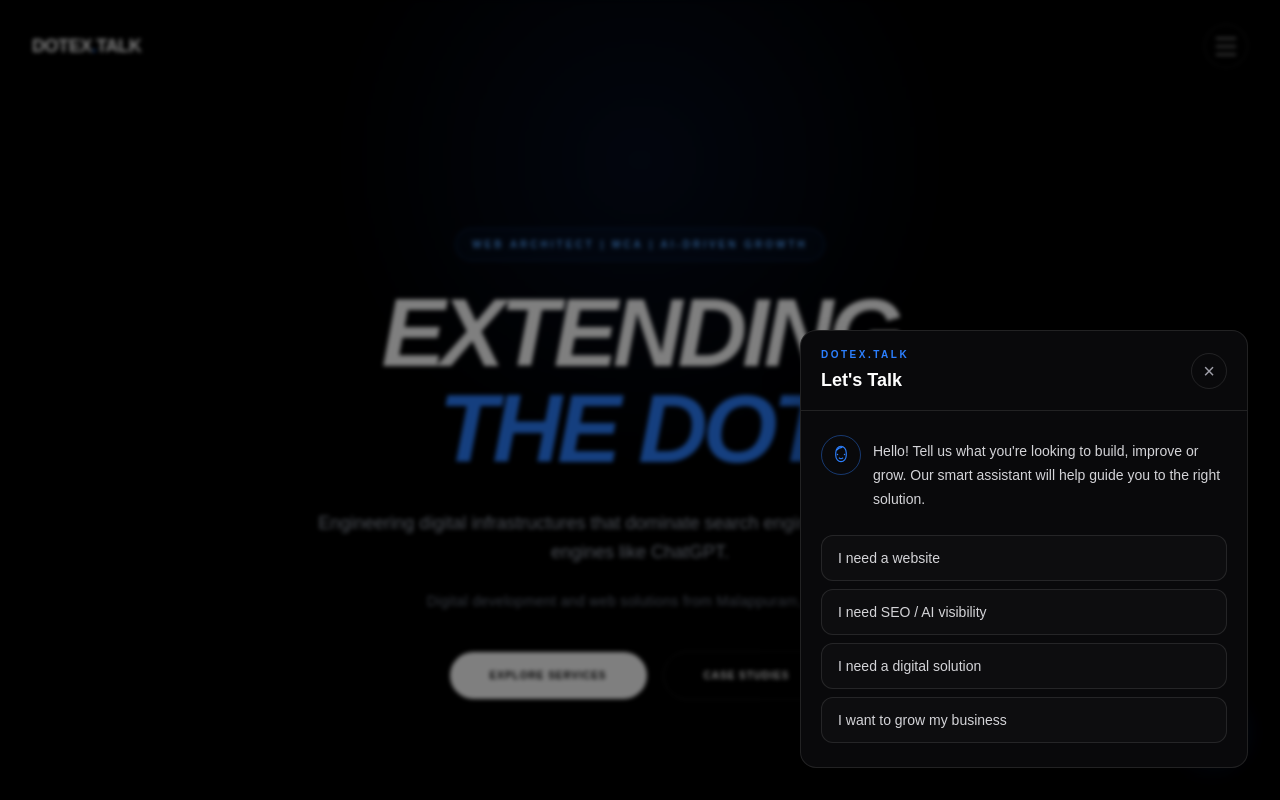
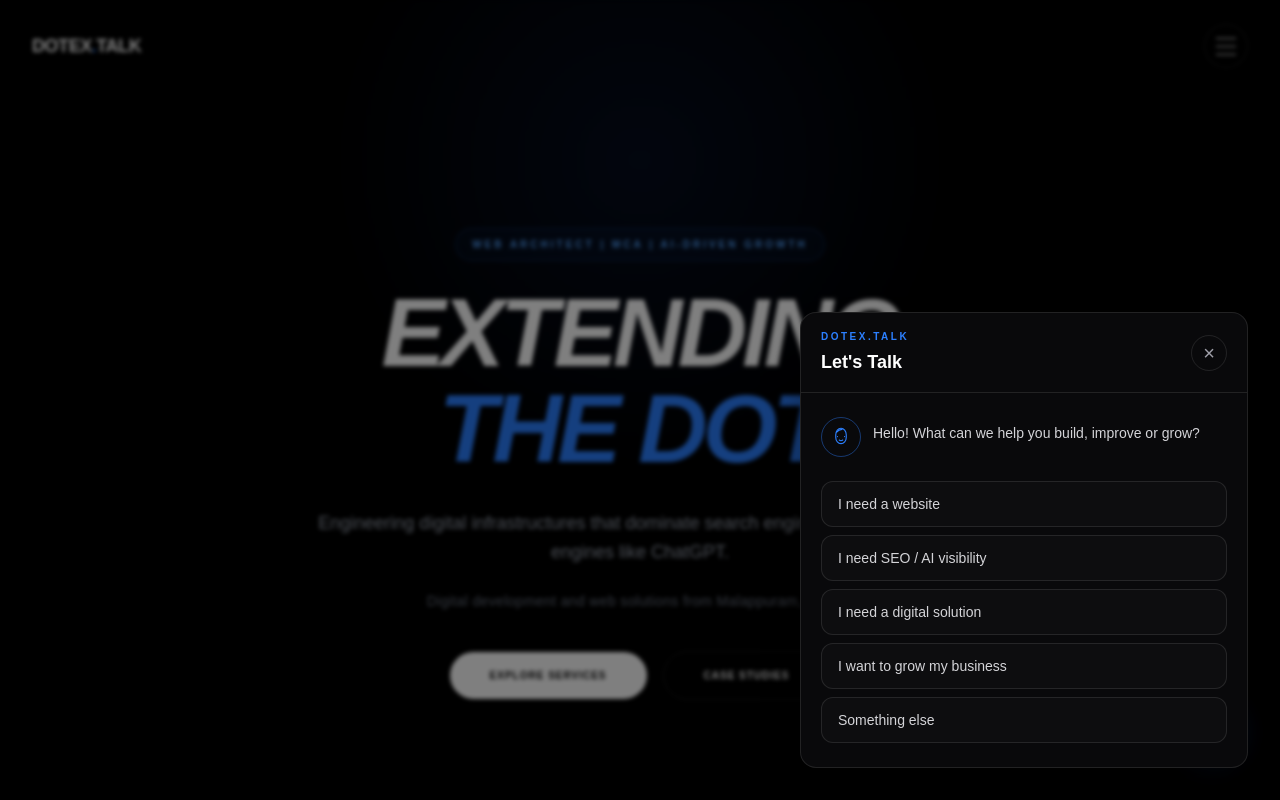
Before and after one commit to dotextalk/dotextalk, a Next.js app: page / in a window 1280 px wide. Both pictures are taken after a click on the button "LET'S TALK". Shown: the top 800 px of the page. Built offline with nearby package versions, Linux system fonts and the light colour scheme.

Commit message:
Improve Let's Talk manual lead flow

```diff
--- a/components/LetsTalkButton.tsx
+++ b/components/LetsTalkButton.tsx
@@ -1,9 +1,71 @@
 "use client";
 
-import { useState } from "react";
+import { useMemo, useState } from "react";
+
+type Step = "start" | "website" | "seo" | "solution" | "growth" | "other";
+
+const flows: Record<Exclude<Step, "start">, { title: string; message: string; options: string[] }> = {
+  website: {
+    title: "Website",
+    message: "Great. What kind of website are you looking for?",
+    options: ["Business website", "E-commerce website", "Portfolio website", "Custom web application"],
+  },
+  seo: {
+    title: "SEO / AI visibility",
+    message: "We can help improve your search visibility and online presence. Do you already have a website?",
+    options: ["Yes, I have a website", "No, I need one", "I'm not sure"],
+  },
+  solution: {
+    title: "Digital solution",
+    message: "Tell us what you are trying to solve. We can discuss a custom digital solution around your workflow or business needs.",
+    options: ["Business automation", "Custom software", "Government / organisation solution", "Something else"],
+  },
+  growth: {
+    title: "Business growth",
+    message: "What would you like to improve first?",
+    options: ["Website", "SEO / AI visibility", "Digital marketing", "I'm not sure"],
+  },
+  other: {
+    title: "Your project",
+    message: "No problem. Tell us about your requirement and we'll help you find the right direction.",
+    options: ["Contact us", "Start again"],
+  },
+};
 
 export default function LetsTalkButton() {
   const [open, setOpen] = useState(false);
+  const [step, setStep] = useState<Step>("start");
+  const [history, setHistory] = useState<string[]>([]);
+
+  const current = useMemo(() => (step === "start" ? null : flows[step]), [step]);
+
+  const choose = (option: string) => {
+    setHistory((items) => [...items, option]);
+
+    if (option === "Start again") {
+      setStep("start");
+      return;
+    }
+
+    if (option === "Contact us") {
+      window.location.href = "/contact";
+      return;
+    }
+
+    if (step === "start") {
+      if (option === "I need a website") setStep("website");
+      else if (option === "I need SEO / AI visibility") setStep("seo");
+      else if (option === "I need a digital solution") setStep("solution");
+      else if (option === "I want to grow my business") setStep("growth");
+      else setStep("other");
+    }
+  };
+
+  const close = () => {
+    setOpen(false);
+    setStep("start");
+    setHistory([]);
+  };
 
   return (
     <>
@@ -17,22 +79,11 @@ export default function LetsTalkButton() {
           LET&apos;S TALK
         </span>
         <span className="flex h-14 w-14 items-center justify-center rounded-full border border-blue-500/70 bg-black/80 shadow-[0_0_28px_rgba(37,99,235,0.28)] backdrop-blur-md transition-all duration-300 group-hover:border-blue-400 group-hover:shadow-[0_0_34px_rgba(37,99,235,0.42)] sm:h-16 sm:w-16">
-          <svg
-            viewBox="0 0 64 64"
-            className="h-10 w-10 text-blue-500 sm:h-11 sm:w-11"
-            fill="none"
-            stroke="currentColor"
-            strokeWidth="2.4"
-            strokeLinecap="round"
-            strokeLinejoin="round"
-            aria-hidden="true"
-          >
+          <svg viewBox="0 0 64 64" className="h-10 w-10 text-blue-500 sm:h-11 sm:w-11" fill="none" stroke="currentColor" strokeWidth="2.4" strokeLinecap="round" strokeLinejoin="round" aria-hidden="true">
             <path d="M20 27c0-9 5.6-15 12-15s12 6 12 15v6c0 8-5.5 14-12 14s-12-6-12-14v-6Z" />
-            <path d="M20.5 25.5c2.3-6.2 7.2-9.7 13.1-9.7 4.6 0 7.8 1.7 10.1 5.1" />
-            <path d="M22 21c3.2-4.1 7.4-6.3 12.2-6.3" />
+            <path d="M20.5 25.5c2.3-6.2 7.2-9.7 13.1-9.7 4.6 0 7.8 1.7 10.1 5.1M22 21c3.2-4.1 7.4-6.3 12.2-6.3" />
             <path d="M24 31h.1M40 31h.1" strokeWidth="3.2" />
-            <path d="M28 39c2.4 1.9 5.6 1.9 8 0" />
-            <path d="M13 28v7c0 3.4 2.1 6.2 5.1 7.2M51 28v7c0 3.4-2.1 6.2-5.1 7.2" />
+            <path d="M28 39c2.4 1.9 5.6 1.9 8 0M13 28v7c0 3.4 2.1 6.2 5.1 7.2M51 28v7c0 3.4-2.1 6.2-5.1 7.2" />
             <path d="M24 48c-5.3 2.3-8.5 5.3-10.1 9M40 48c5.3 2.3 8.5 5.3 10.1 9" />
           </svg>
         </span>
@@ -40,63 +91,58 @@ export default function LetsTalkButton() {
 
       {open && (
         <div className="fixed inset-0 z-50 flex items-end justify-end bg-black/50 p-4 backdrop-blur-[2px] sm:p-8">
-          <div
-            role="dialog"
-            aria-modal="true"
-            aria-labelledby="lets-talk-title"
-            className="w-full max-w-md overflow-hidden rounded-2xl border border-white/10 bg-zinc-950 shadow-2xl shadow-black/60"
-          >
+          <div role="dialog" aria-modal="true" aria-labelledby="lets-talk-title" className="w-full max-w-md overflow-hidden rounded-2xl border border-white/10 bg-zinc-950 shadow-2xl shadow-black/60">
             <div className="flex items-center justify-between border-b border-white/10 px-5 py-4">
               <div>
-                <p className="text-[10px] font-semibold uppercase tracking-[0.25em] text-blue-500">
-                  DOTEX.TALK
-                </p>
-                <h2 id="lets-talk-title" className="mt-1 text-lg font-semibold text-white">
-                  Let&apos;s Talk
-                </h2>
+                <p className="text-[10px] font-semibold uppercase tracking-[0.25em] text-blue-500">DOTEX.TALK</p>
+                <h2 id="lets-talk-title" className="mt-1 text-lg font-semibold text-white">Let&apos;s Talk</h2>
               </div>
-              <button
-                type="button"
-                onClick={() => setOpen(false)}
-                aria-label="Close Let's Talk assistant"
-                className="flex h-9 w-9 items-center justify-center rounded-full border border-white/10 text-zinc-400 transition hover:border-white/20 hover:text-white"
-              >
+              <button type="button" onClick={close} aria-label="Close Let's Talk assistant" className="flex h-9 w-9 items-center justify-center rounded-full border border-white/10 text-zinc-400 transition hover:border-white/20 hover:text-white">
                 <span aria-hidden="true" className="text-xl leading-none">×</span>
               </button>
             </div>
 
-            <div className="px-5 py-6">
+            <div className="max-h-[70vh] overflow-y-auto px-5 py-6">
               <div className="flex items-start gap-3">
                 <span className="flex h-10 w-10 shrink-0 items-center justify-center rounded-full border border-blue-500/40 text-blue-500">
                   <svg viewBox="0 0 64 64" className="h-7 w-7" fill="none" stroke="currentColor" strokeWidth="2.6" strokeLinecap="round" strokeLinejoin="round" aria-hidden="true">
                     <path d="M20 27c0-9 5.6-15 12-15s12 6 12 15v6c0 8-5.5 14-12 14s-12-6-12-14v-6Z" />
-                    <path d="M22 21c3.2-4.1 7.4-6.3 12.2-6.3" />
-                    <path d="M24 31h.1M40 31h.1" strokeWidth="3.2" />
-                    <path d="M28 39c2.4 1.9 5.6 1.9 8 0" />
+                    <path d="M22 21c3.2-4.1 7.4-6.3 12.2-6.3M24 31h.1M40 31h.1M28 39c2.4 1.9 5.6 1.9 8 0" />
                   </svg>
                 </span>
                 <p className="pt-1 text-sm leading-6 text-zinc-300">
-                  Hello! Tell us what you&apos;re looking to build, improve or grow. Our smart assistant will help guide you to the right solution.
+                  {current?.message ?? "Hello! What can we help you build, improve or grow?"}
                 </p>
               </div>
 
+              {history.length > 0 && (
+                <div className="mt-4 flex flex-wrap gap-2">
+                  {history.map((item, index) => (
+                    <span key={`${item}-${index}`} className="rounded-full border border-blue-500/20 bg-blue-500/5 px-3 py-1 text-xs text-blue-300">{item}</span>
+                  ))}
+                </div>
+              )}
+
               <div className="mt-6 grid gap-2">
-                {[
+                {(current?.options ?? [
                   "I need a website",
                   "I need SEO / AI visibility",
                   "I need a digital solution",
                   "I want to grow my business",
-                ].map((option) => (
-                  <button
-                    key={option}
-                    type="button"
-                    onClick={() => setOpen(false)}
-                    className="rounded-xl border border-white/10 bg-white/[0.02] px-4 py-3 text-left text-sm text-zinc-300 transition hover:border-blue-500/40 hover:bg-blue-500/5 hover:text-white"
-                  >
+                  "Something else",
+                ]).map((option) => (
+                  <button key={option} type="button" onClick={() => choose(option)} className="rounded-xl border border-white/10 bg-white/[0.02] px-4 py-3 text-left text-sm text-zinc-300 transition hover:border-blue-500/40 hover:bg-blue-500/5 hover:text-white">
                     {option}
                   </button>
                 ))}
               </div>
+
+              {step !== "start" && (
+                <div className="mt-4 flex gap-3">
+                  <button type="button" onClick={() => setStep("start")} className="text-xs text-zinc-500 transition hover:text-white">← Start over</button>
+                  <a href="/contact" className="text-xs text-blue-400 transition hover:text-blue-300">Contact us →</a>
+                </div>
+              )}
             </div>
           </div>
         </div>
```
